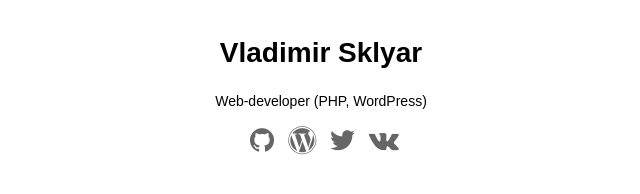
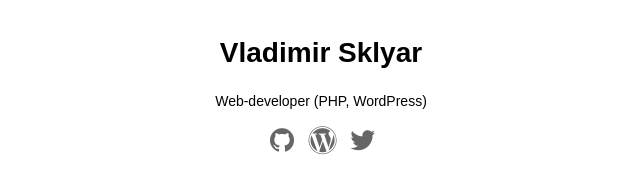
Before and after one commit to versusbassz/versusbassz.github.io, a plain HTML site: page index.html in a window 1280 px wide. Shown: the whole page, without its empty margins (319-959 px from the left). Drawn offline with Linux system fonts and the light colour scheme.

Commit message:
Remove the link to VK

```diff
--- a/index.html
+++ b/index.html
@@ -158,7 +158,6 @@
 		<a target="_blank" href="https://github.com/versusbassz"               title="github.com"    class="hh-social-links__link icon-github-circled"></a>
 		<a target="_blank" href="https://profiles.wordpress.org/versusbassz/"  title="wordpress.org" class="hh-social-links__link icon-wordpress"></a>
 		<a target="_blank" href="https://twitter.com/versusbassz"              title="twitter.com"   class="hh-social-links__link icon-twitter"></a>
-		<a target="_blank" href="https://vk.com/versusbassz"                   title="vk.com"        class="hh-social-links__link icon-vkontakte"></a>
 	</nav>
 </div>
 
```
